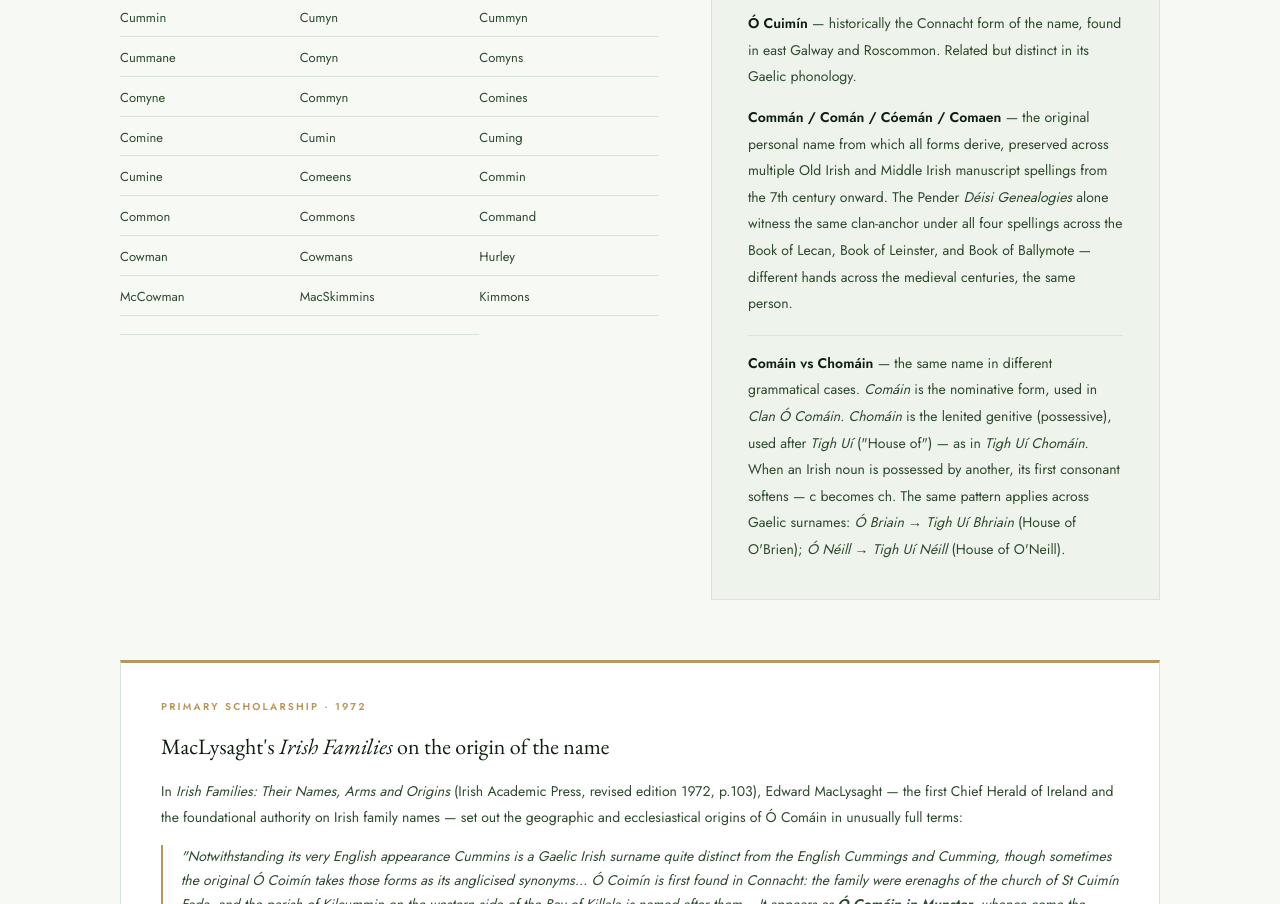
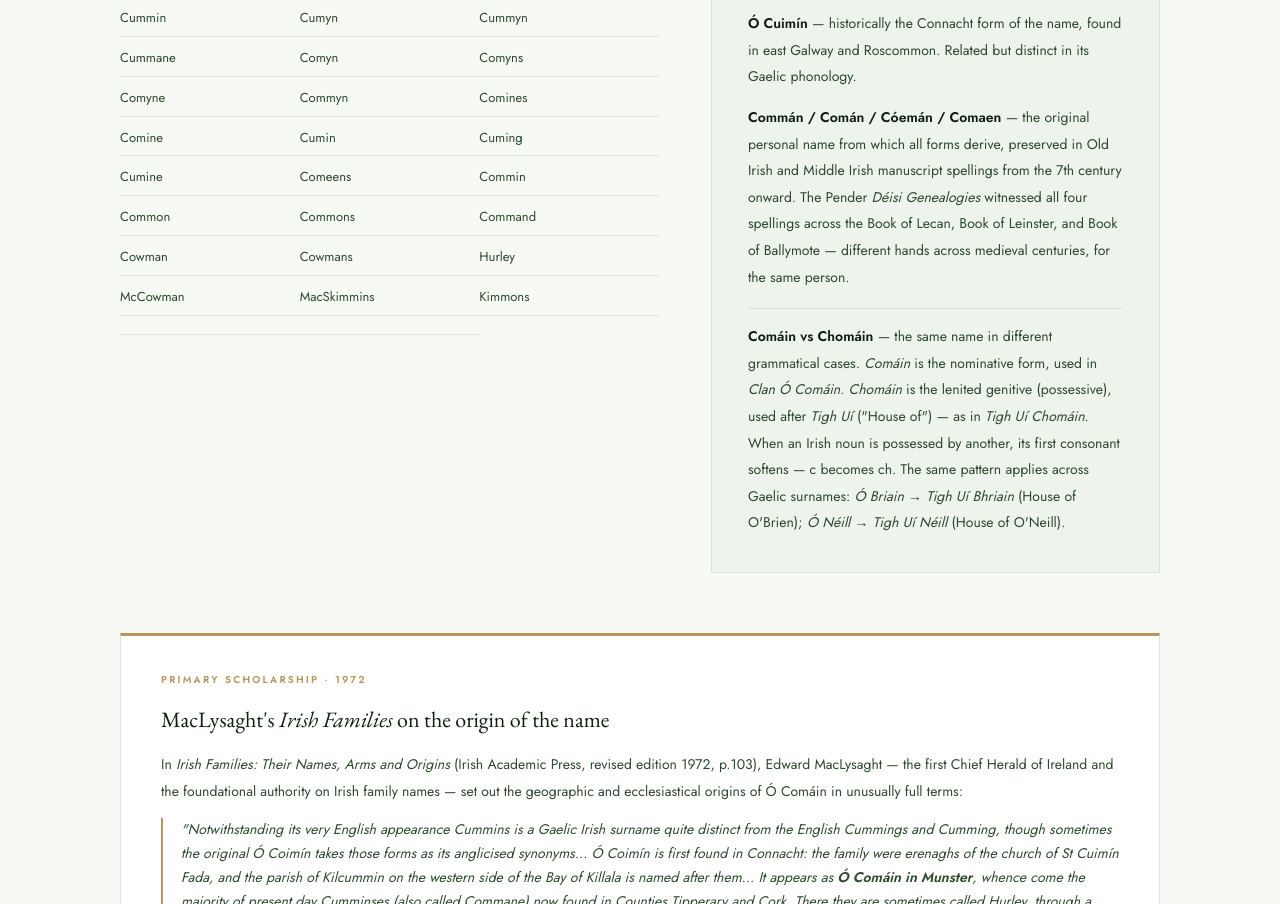
Before and after one commit to ocomain/clan, a website: page surname-variants.html in a window 1280 px wide. Shown: the part 1342-2246 px from the top of the page. Drawn offline with Linux system fonts and the light colour scheme.

Commit message:
Surname Variants: tighten Commán / Comán / Cóemán / Comaen entry per DDW edit
Reworded per DDW for tighter prose:
- 'preserved across multiple Old Irish and Middle Irish manuscript spellings' → 'preserved in Old Irish and Middle Irish manuscript spellings' (drops 'across multiple')
- 'The Pender Déisi Genealogies alone witness the same clan-anchor under all four spellings' → 'The Pender Déisi Genealogies witnessed all four spellings' (drops 'alone' and 'the same clan-anchor under', past-tense 'witnessed')
- 'across the medieval centuries, the same person' → 'across medieval centuries, for the same person' (drops 'the', clearer pronoun reference)

Same substance, leaner expression.

```diff
--- a/surname-variants.html
+++ b/surname-variants.html
@@ -266,7 +266,7 @@ function toggleMenu(){
           <h3 style="font-family:'EB Garamond',serif;font-size:22px;font-weight:400;color:var(--ink);margin-bottom:14px">Original Irish spellings</h3>
           <p class="body-text" style="margin-bottom:14px"><strong style="color:var(--ink)">Ó Comáin</strong> — the standard modern Irish spelling, was used in Munster and the form recognised under <em>An Caighdeán Oifigiúil</em> (1958), the Irish government's official standard for the language. The Ó prefix means "descendant of." This is the form recognised by Clans of Ireland and the Office of the Chief Herald.</p>
           <p class="body-text" style="margin-bottom:14px"><strong style="color:var(--ink)">Ó Cuimín</strong> — historically the Connacht form of the name, found in east Galway and Roscommon. Related but distinct in its Gaelic phonology.</p>
-          <p class="body-text" style="margin-bottom:14px"><strong style="color:var(--ink)">Commán / Comán / Cóemán / Comaen</strong> — the original personal name from which all forms derive, preserved across multiple Old Irish and Middle Irish manuscript spellings from the 7th century onward. The Pender <em>Déisi Genealogies</em> alone witness the same clan-anchor under all four spellings across the Book of Lecan, Book of Leinster, and Book of Ballymote — different hands across the medieval centuries, the same person.</p>
+          <p class="body-text" style="margin-bottom:14px"><strong style="color:var(--ink)">Commán / Comán / Cóemán / Comaen</strong> — the original personal name from which all forms derive, preserved in Old Irish and Middle Irish manuscript spellings from the 7th century onward. The Pender <em>Déisi Genealogies</em> witnessed all four spellings across the Book of Lecan, Book of Leinster, and Book of Ballymote — different hands across medieval centuries, for the same person.</p>
           <p class="body-text" style="margin-top:18px;padding-top:14px;border-top:1px solid rgba(184,151,90,.2)"><strong style="color:var(--ink)">Comáin vs Chomáin</strong> — the same name in different grammatical cases. <em>Comáin</em> is the nominative form, used in <em>Clan Ó Comáin</em>. <em>Chomáin</em> is the lenited genitive (possessive), used after <em>Tigh Uí</em> ("House of") — as in <em>Tigh Uí Chomáin</em>. When an Irish noun is possessed by another, its first consonant softens — c becomes ch. The same pattern applies across Gaelic surnames: <em>Ó Briain</em> → <em>Tigh Uí Bhriain</em> (House of O'Brien); <em>Ó Néill</em> → <em>Tigh Uí Néill</em> (House of O'Neill).</p>
         </div>
       </div>
```
